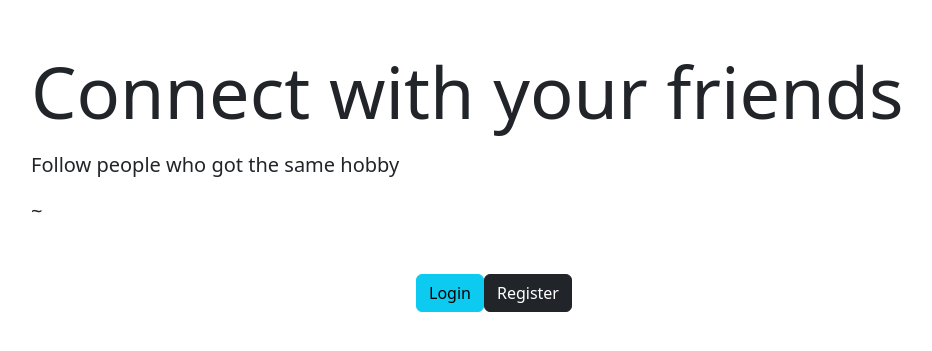
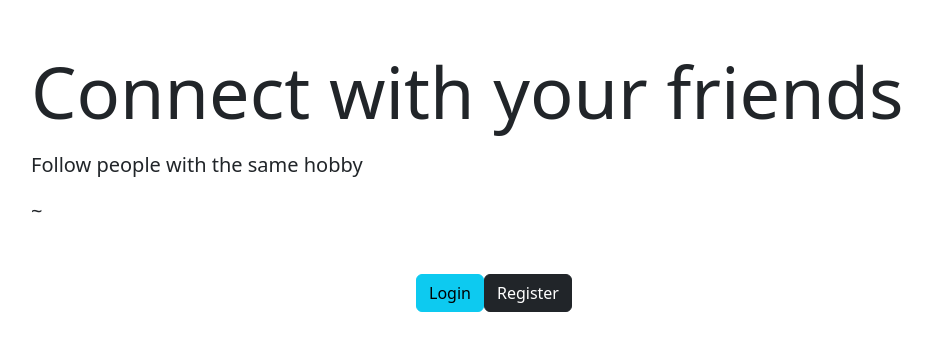
Before and after one commit to Davidcode-png/Shosho-Media, a Django app: page / in a window 1280 px wide. Shown: the part 70-421 px from the top of the page, without its empty margins (146-1078 px from the left). Run offline with Django 4.2, Linux system fonts and the light colour scheme; parts of the project's set-up code (start-up, migrations or seed data) failed here and were passed over; some libraries are stand-ins or nearby versions.

Commit message:
Grammer Error FrontPage

```diff
--- a/landing/templates/landing/index.html
+++ b/landing/templates/landing/index.html
@@ -6,7 +6,7 @@
         <div class="row justify-content-center mt-5">
             <div class="col-md-10">
                 <h1 class="display-2">Connect with your friends</h1>
-                <p class="mt-3 lead">Follow people who got the same hobby</p>
+                <p class="mt-3 lead">Follow people with the same hobby</p>
                 <p class="mt-2 lead">~ {{request.user.username}}</p>
                 <div class="d-flex justify-content-center mt-5">
                     <a href="{% url 'account_login'%}" class="btn btn-info mr-2">Login</a>
```
